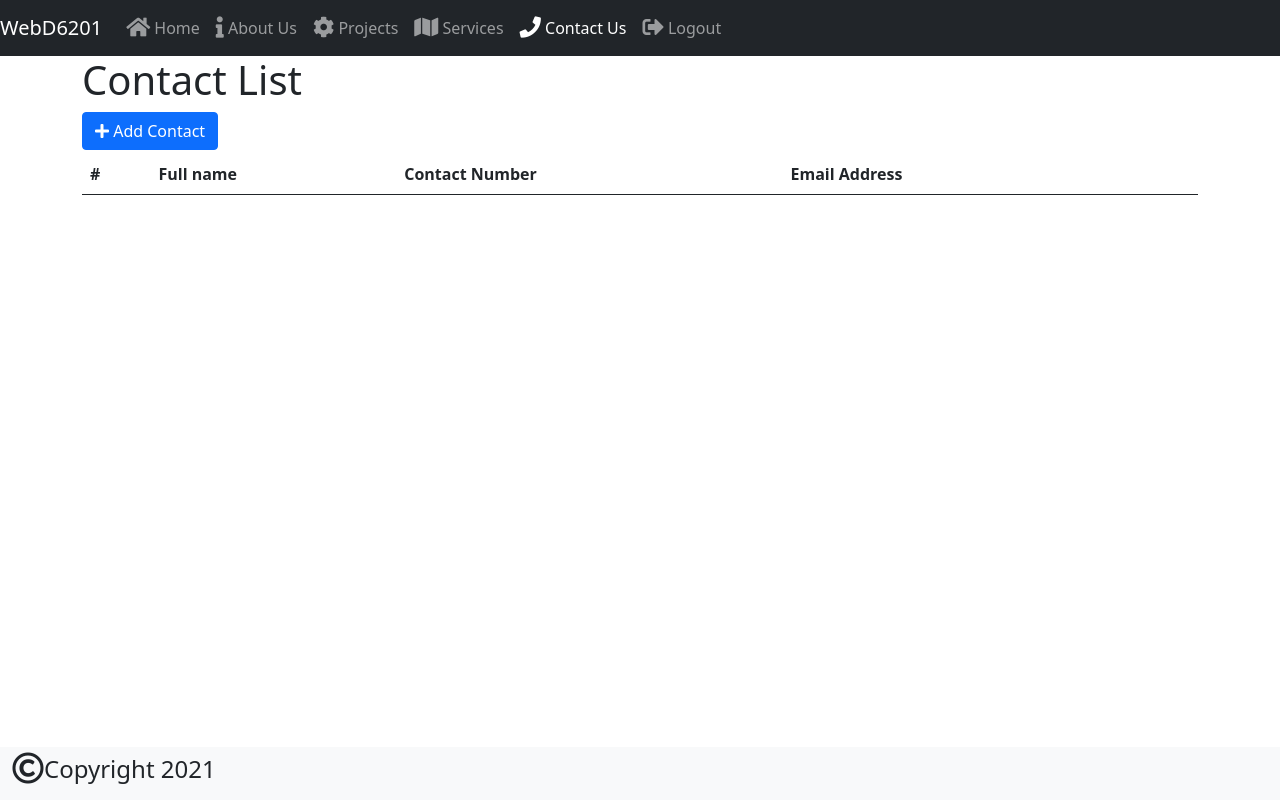
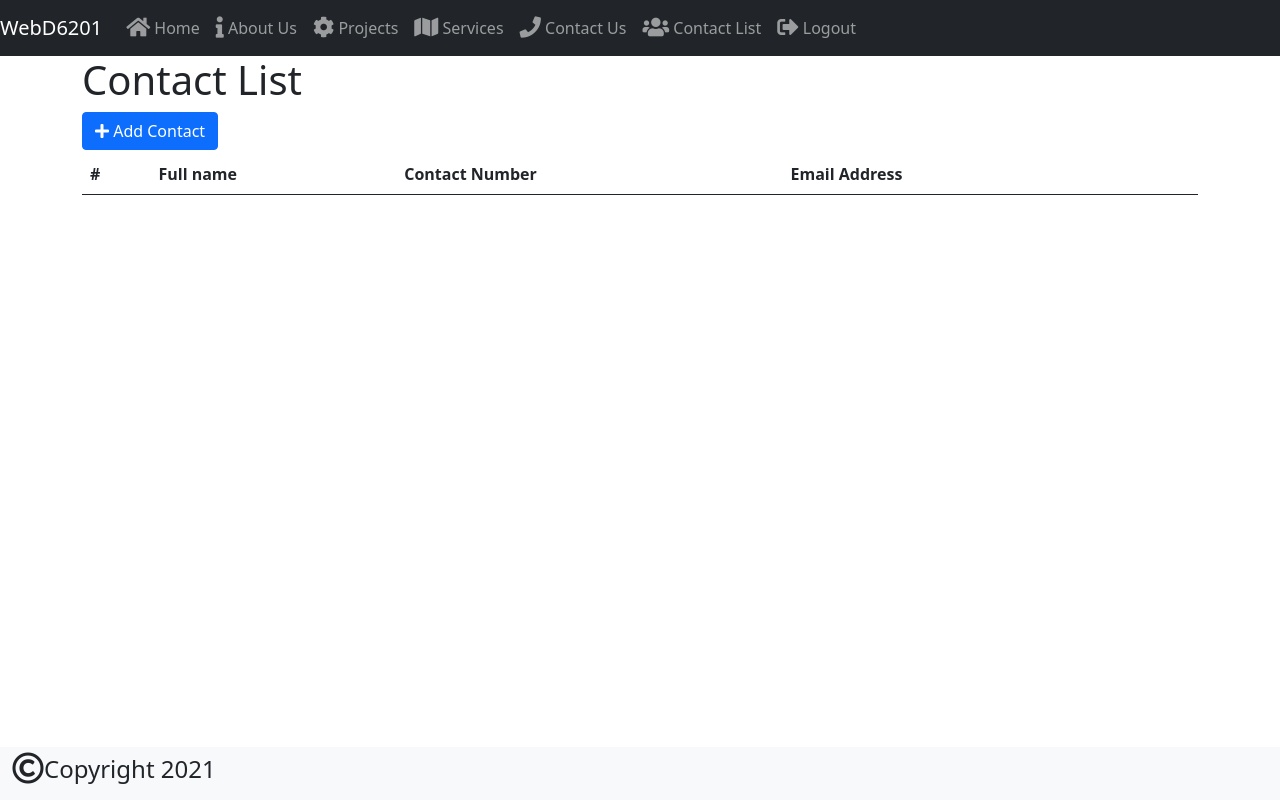
Before and after one commit to Tomelinski/Webd6201-ICE8, a website: page contact-list.html in a window 1280 px wide. Drawn offline with nearby package versions, Linux system fonts and the light colour scheme; sample sign-in values are in the browser's storage.

Commit message:
added contact-list link

```diff
--- a/Scripts/app.js
+++ b/Scripts/app.js
@@ -130,6 +130,9 @@
     }
 
     function displayContactList() {
+
+      $("#contactListLink").attr("class", "nav-link active");
+
       if (localStorage.length > 0) {
         let contactList = document.getElementById("contactList");
 
@@ -266,6 +269,24 @@
 
     }
 
+    function displayLogout(){
+      if (sessionStorage.getItem("user")) {
+        $("#login").html(
+          `<a id="logout" class="nav-link" aria-current="page" href="#"><i class="fas fa-sign-out-alt fa-lg"></i> Logout</a>`
+        );
+
+        $("#logout").on("click", function(){
+          sessionStorage.clear();
+
+          location.href = "login.html";
+        });
+      }
+
+      $(`<li class="nav-item">
+      <a id="contactListLink" class="nav-link" aria-current="page" href="contact-list.html"><i class="fas fa-users fa-lg"></i> Contact List</a>
+      </li>`).insertBefore("#login");
+    }
+
     switch (document.title) {
       case "Home":
           displayHome();
@@ -293,17 +314,7 @@
         break;
     }
 
-    if (sessionStorage.getItem("user")) {
-      $("#login").html(
-        `<a id="logout" class="nav-link" aria-current="page" href="#"><i class="fas fa-sign-out-alt fa-lg"></i> Logout</a>`
-      );
-
-      $("#logout").on("click", function(){
-        sessionStorage.clear();
-
-        location.href = "login.html";
-      });
-    }
+    displayLogout();
 
   }
 
--- a/contact-list.html
+++ b/contact-list.html
@@ -43,7 +43,7 @@
                 </li>
 
                 <li class="nav-item">
-                    <a class="nav-link active" aria-current="page" href="contact.html"><i class="fas fa-phone fa-lg"></i> Contact Us</a>
+                    <a class="nav-link" aria-current="page" href="contact.html"><i class="fas fa-phone fa-lg"></i> Contact Us</a>
                 </li>
 
                 <li id="login" class="nav-item">
```
Also changed, not shown: contact.html (+0 -3 lines).
